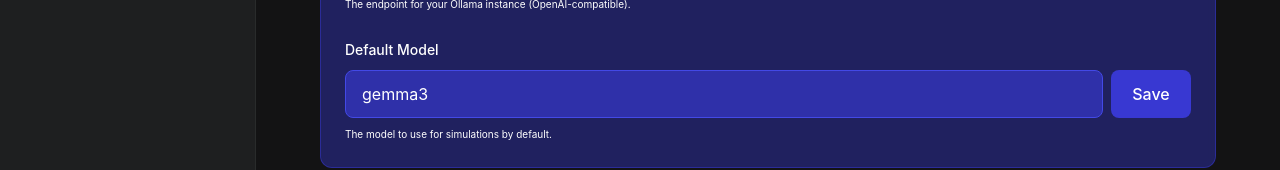
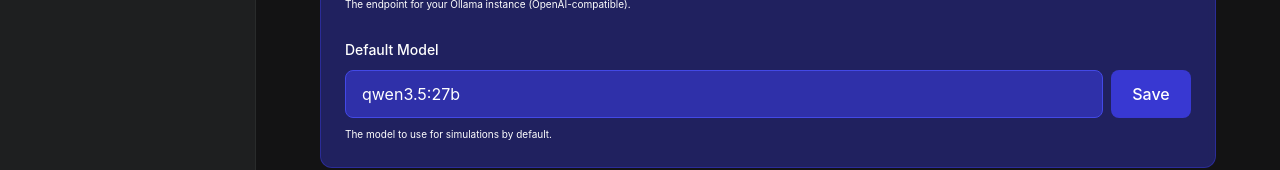
Before and after one commit to jasperan/emotion-engine, a SvelteKit app in the folder frontend/: page /settings in a window 1280 px wide. Shown: the part 386-556 px from the top of the page. Built offline with nearby package versions, Linux system fonts and the light colour scheme.

Commit message:
Update default model to qwen3.5:27b in ORM and frontend settings
Change agent model default from gemma3:270m to qwen3.5:27b and
frontend settings default from gemma3 to qwen3.5:27b, aligning
with the config already updated in core/config.py.

```diff
--- a/frontend/src/routes/settings/+page.svelte
+++ b/frontend/src/routes/settings/+page.svelte
@@ -7,7 +7,7 @@
 
   // Configuration state
   let ollamaUrl = 'http://localhost:11434/v1';
-  let defaultModel = 'gemma3';
+  let defaultModel = 'qwen3.5:27b';
 
   let saving: Record<string, boolean> = {};
   type StatusMessage = { type: 'success' | 'error'; text: string } | null;
```
Also changed, not shown: 1 other file (tests, documents, lock files or other folders).
